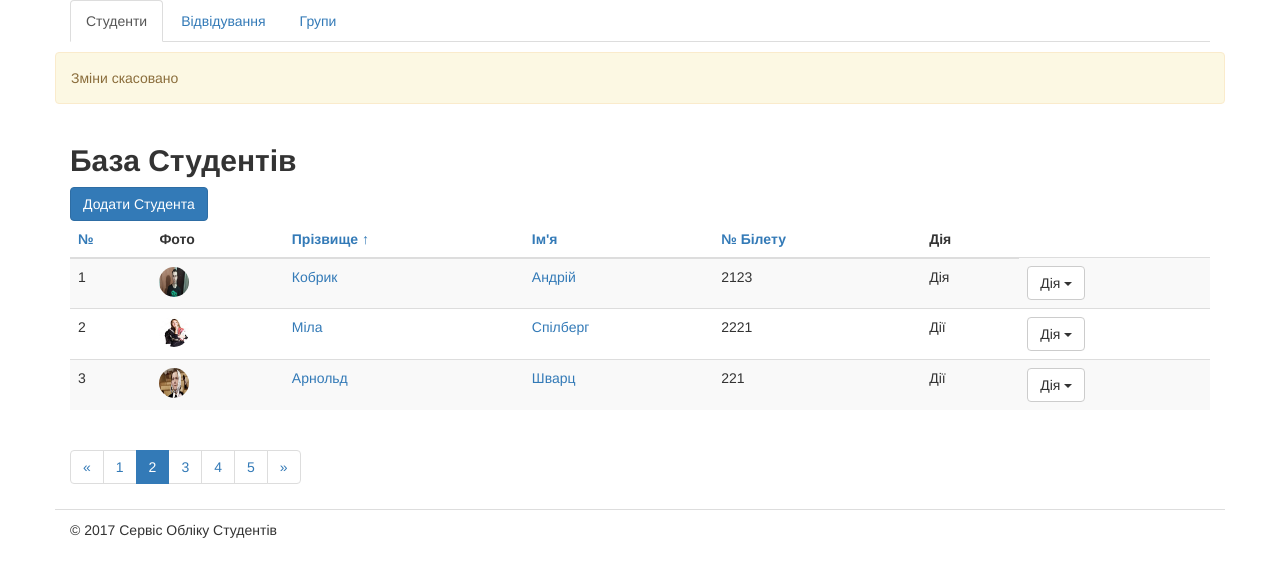
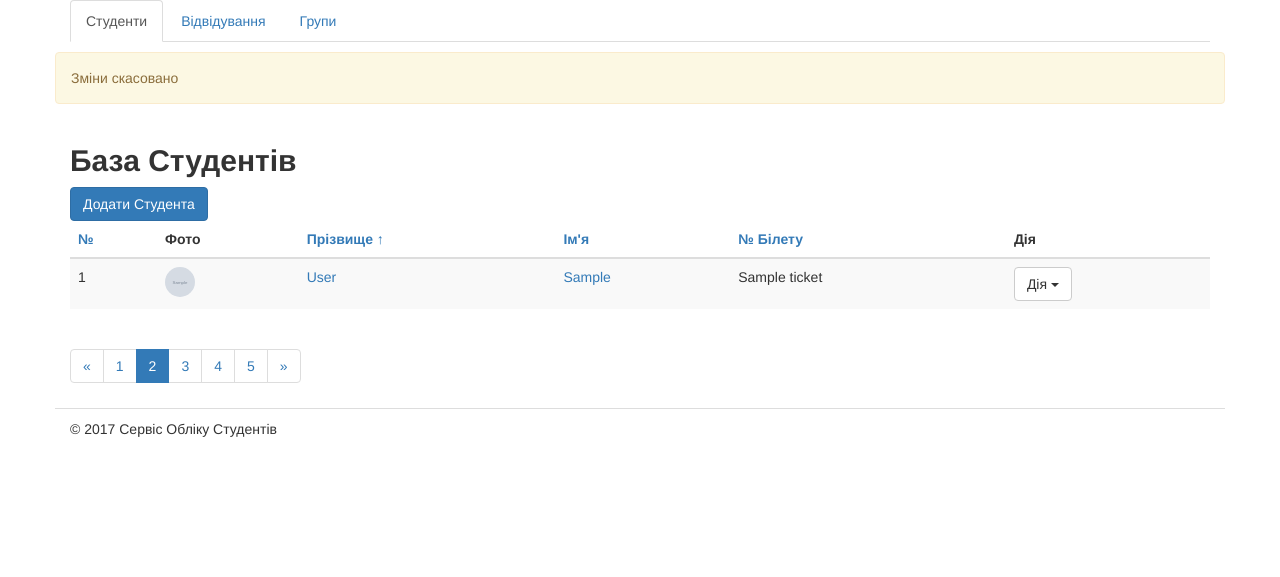
Before and after one commit to ajenko/studentsdb, a Django app: template students/templates/students/students_list.html in a window 1280 px wide. Shown: the part 70-647 px from the top of the page. Run offline with Django 3.2, Linux system fonts and the light colour scheme; the template is opened without the code that fills it: most values are stand-ins (such as "Sample title", 1, 10 or a date in 2020); grey boxes marked "Sample" are stand-in pictures; some libraries are stand-ins or nearby versions.

Commit message:
add students list to the  main page

```diff
--- a/students/templates/students/students_list.html
+++ b/students/templates/students/students_list.html
@@ -1,3 +1,4 @@
+{% load static from staticfiles %}
 <!DOCTYPE html>
 <html lang="uk">
 
@@ -9,7 +10,7 @@
     <!-- Include Styles -->
 
    <link rel="stylesheet" href="https://maxcdn.bootstrapcdn.com/bootstrap/3.3.7/css/bootstrap.min.css" integrity="sha384-BVYiiSIFeK1dGmJRAkycuHAHRg32OmUcww7on3RYdg4Va+PmSTsz/K68vbdEjh4u" crossorigin="anonymous">
-   <link rel="stylesheet" type="text/css" href="/static/css/main.css">
+   <link rel="stylesheet" type="text/css" href="{% static "css/main.css" %}">
 
 
   </head>
@@ -80,13 +81,13 @@
   	        </tr>
   	      </thead>
   	      <tbody>
+            {% for student in students %}
   	        <tr>
-  	          <td>1</td>
-  	          <td><img height="30" width="30" src="/static/img/me.jpg" class="img-circle"></td>
-  	          <td><a title="Редагувати" href="{% url "students_edit" 125 %}">Кобрик</a></td>
-  	          <td><a title="Редагувати" href="{% url "students_edit" 125 %}">Андрій</a></td>
-  	          <td>2123</td>
-  	          <td>Дія</td>
+  	          <td>{{ forloop.counter }}</td>
+  	          <td><img height="30" width="30" src="{% static student.image %}" class="img-circle"></td>
+  	          <td><a title="Редагувати" href="{% url "students_edit" student.id %}">{{ student.last_name }}</a></td>
+  	          <td><a title="Редагувати" href="{% url "students_edit" student.id %}">{{ student.first_name }}</a></td>
+  	          <td>{{ student.ticket }}</td>
   	          <td>
   	            <div class="dropdown">
   	            <button class="btn btn-default dropdown-toggle"
@@ -95,26 +96,25 @@
   	            </button>
   	            <ul class="dropdown-menu" aria-labelledby="dropdownMenu1">
   	              <li role="presentation">
-  	              	<a role="menuitem" href="{% url "students_edit" 125 %}">Редагувати</a>
+  	              	<a role="menuitem" href="{% url "students_edit" student.id %}">Редагувати</a>
   	              </li>
   	              <li role="presentation">
-  	              	<a role="menuitem" href="/journal/1/edit">Відвідування</a>
+  	              	<a role="menuitem" href="/journal/{{ student.id }}">Відвідування</a>
   	              </li>
   	              <li role="presentation">
-  	              	<a role="menuitem" tabindex="-1" href="{% url "students_delete" 125 %}">Видалити</a>
+  	              	<a role="menuitem" tabindex="-1" href="{% url "students_delete" student.id %}">Видалити</a>
   	              </li>
   	              </ul>
   	            </div>
   	            </td>
   	        </tr>
-
+<!--
   	        <tr>
-  	          <td>2</td>
-  	          <td><img height="30" width="30" src="/static/img/1.jpeg" class="img-circle"></td>
-  	          <td><a title="Редагувати" href="{% url "students_edit" 125 %}">Міла</a></td>
-  	          <td><a title="Редагувати" href="{% url "students_edit" 125 %}">Спілберг</a></td>
+  	          <td>{{ forloop.counter }}</td>
+  	          <td><img height="30" width="30" src="{% static student.image %}" class="img-circle"></td>
+  	          <td><a title="Редагувати" href="{% url "students_edit" student.id %}">{{ student.last_name }}</a></td>
+  	          <td><a title="Редагувати" href="{% url "students_edit" student.id %}">{{ student.first_name }}</a></td>
   	          <td>2221</td>
-  	          <td>Дії</td>
   	          <td>
   	            <div class="dropdown">
   	            <button class="btn btn-default dropdown-toggle"
@@ -123,13 +123,13 @@
   	            </button>
   	            <ul class="dropdown-menu" aria-labelledby="dropdownMenu1">
   	              <li role="presentation">
-  	              	<a role="menuitem" href="{% url "students_edit" 125 %}">Редагувати</a>
+  	              	<a role="menuitem" href="{% url "students_edit" student.id %}">Редагувати</a>
   	              </li>
   	              <li role="presentation">
-  	              	<a role="menuitem" href="{% url "students_edit" 125 %}">Відвідування</a>
+  	              	<a role="menuitem" href="{% url "students_edit" student.id %}">Відвідування</a>
   	              </li>
   	              <li role="presentation">
-  	              	<a role="menuitem" tabindex="-1" href="{% url "students_delete" 125 %}">Видалити</a>
+  	              	<a role="menuitem" tabindex="-1" href="{% url "students_delete" student.id %}">Видалити</a>
   	              </li>
   	              </ul>
   	            </div>
@@ -138,12 +138,11 @@
 
 
   	        <tr>
-  	          <td>3</td>
-  	          <td><img height="30" width="30" src="/static/img/2.jpeg" class="img-circle"></td>
-  	          <td><a title="Редагувати" href="{% url "students_edit" 125 %}">Арнольд</a></td>
-  	          <td><a title="Редагувати" href="{% url "students_edit" 125 %}">Шварц</a></td>
-  	          <td>221</td>
-  	          <td>Дії</td>
+  	          <td>{{ forloop.counter }}</td>
+  	          <td><img height="30" width="30" src="{% static student.image %}" class="img-circle"></td>
+  	          <td><a title="Редагувати" href="{% url "students_edit" student.id %}">{{ student.last_name }}</a></td>
+  	          <td><a title="Редагувати" href="{% url "students_edit" student.id %}">{{ student.first_name }}</a></td>
+  	          <td>{{ student.ticket }}</td>
   	          <td>
   	            <div class="dropdown">
   	            <button class="btn btn-default dropdown-toggle"
@@ -153,20 +152,21 @@
   	            </button>
   	            <ul class="dropdown-menu" aria-labelledby="dropdownMenu1">
   	              <li role="presentation">
-  	              	<a role="menuitem" href="{% url "students_edit" 125 %}">Редагувати</a>
+  	              	<a role="menuitem" href="{% url "students_edit" student.id %}">Редагувати</a>
   	              </li>
   	              <li role="presentation">
-  	              	<a role="menuitem" href="{% url "students_edit" 125 %}">Відвідування</a>
+  	              	<a role="menuitem" href="{% url "students_edit" student.id %}">Відвідування</a>
   	              </li>
   	              <li role="presentation">
-  	              	<a role="menuitem" tabindex="-1" href="{% url "students_delete" 125 %}">Видалити</a>
+  	              	<a role="menuitem" tabindex="-1" href="{% url "students_delete" student.id %}">Видалити</a>
   	              </li>
   	              </ul>
   	            </div>
   	            </td>
   	        </tr>
-
+-->
   	      </tbody>
+          {% endfor %}
   	    </table>
 
 
```
Also changed, not shown: students/views.py (+18 -1 lines).
